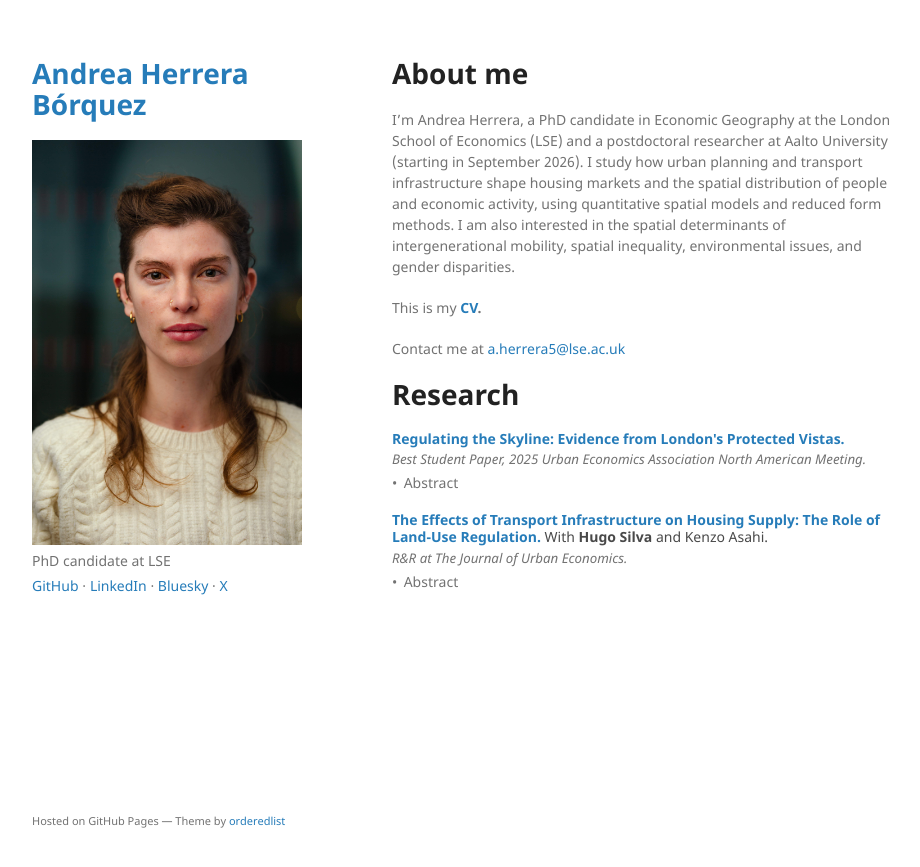
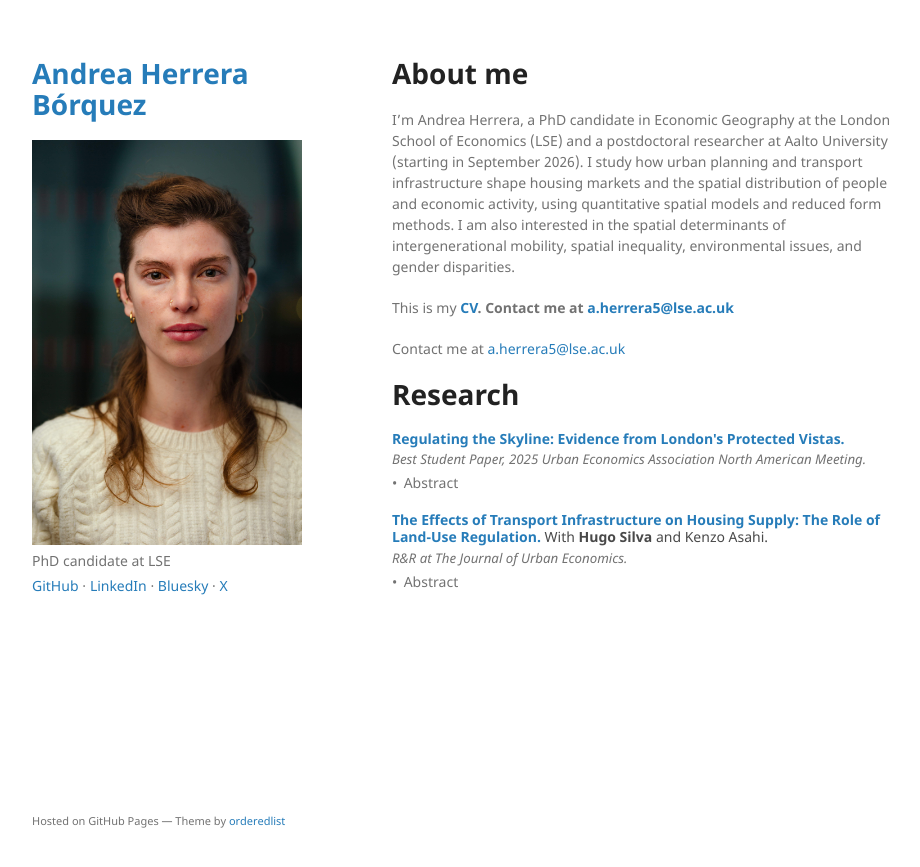
Before and after one commit to aaherrerab/aaherrerab.github.io, a Jekyll site: the page built from index.md, in a window 1280 px wide. Shown: the top 867 px of the page, without its empty margins (178-1098 px from the left). Built offline with Jekyll 4.4.1, drawn with Linux system fonts in a browser that asks for light colours; our own code applies the rules of GitHub Pages for plain Markdown files.

Commit message:
Update index.md

```diff
--- a/index.md
+++ b/index.md
@@ -6,7 +6,7 @@ layout: default
 
 I’m Andrea Herrera, a PhD candidate in Economic Geography at the London School of Economics (LSE) and a postdoctoral researcher at Aalto University (starting in September 2026). I study how urban planning and transport infrastructure shape housing markets and the spatial distribution of people and economic activity, using quantitative spatial models and reduced form methods. I am also interested in the spatial determinants of intergenerational mobility, spatial inequality, environmental issues, and gender disparities.
 
-<p>This is my <span style="color:inherit !important; font-weight:600; text-decoration:none;"> <a href="/assets/pdf/cv_aaherrerab.pdf" class="custom-link">CV</a>.</span> </p>
+<p>This is my <span style="color:inherit !important; font-weight:600; text-decoration:none;"> <a href="/assets/pdf/cv_aaherrerab.pdf" class="custom-link">CV</a>. Contact me at <a href="mailto:a.herrera5@lse.ac.uk" class="custom-link">a.herrera5@lse.ac.uk</a> </span> </p>
 
 <p> Contact me at <a href="mailto:a.herrera5@lse.ac.uk" class="custom-link">a.herrera5@lse.ac.uk</a> </p>
 
```
